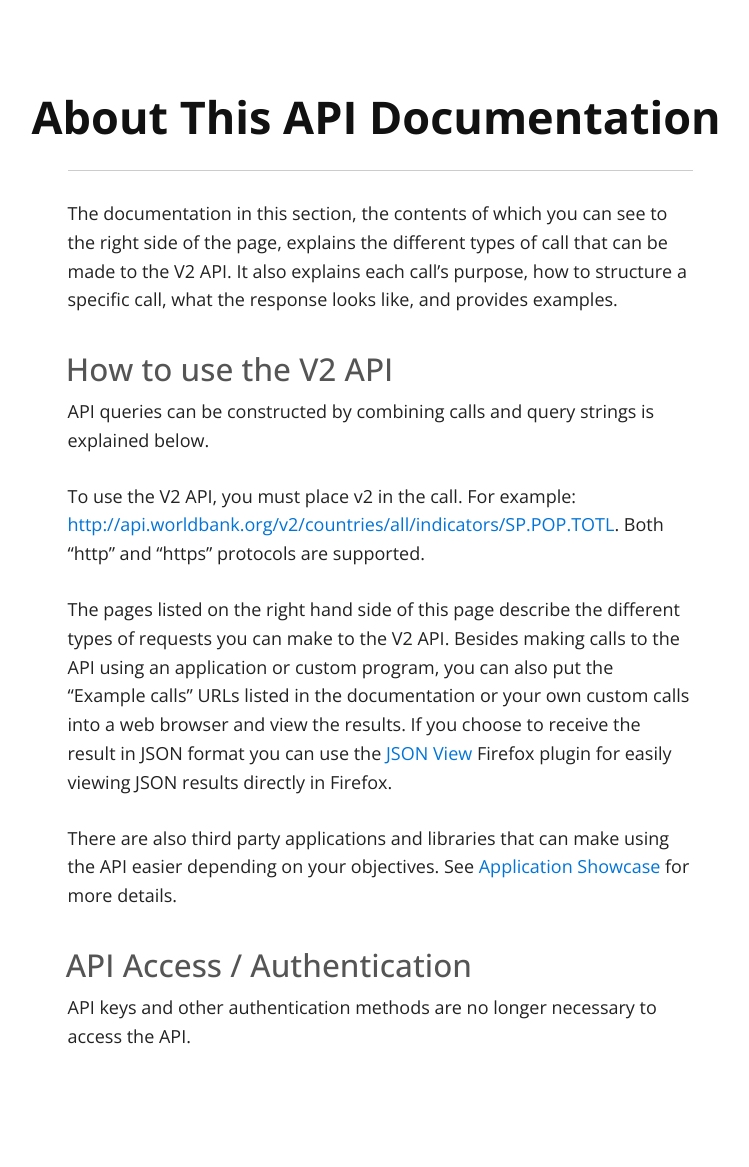
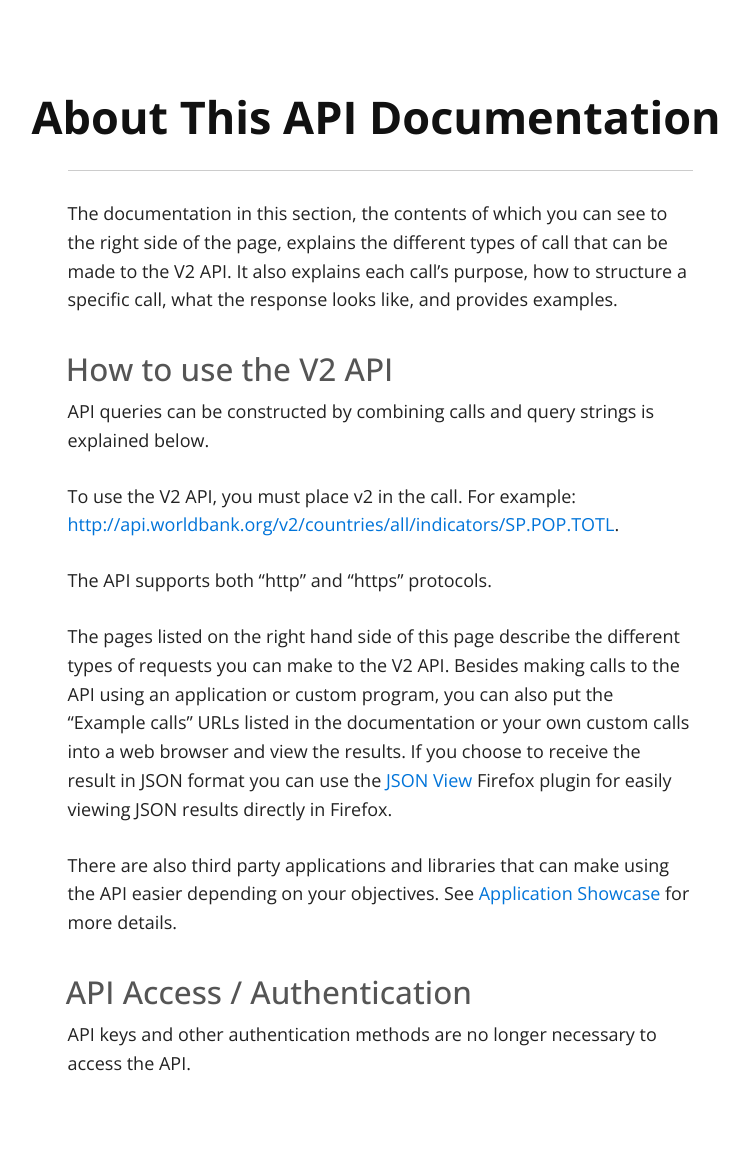
Before and after one commit to tgherzog/apidocs, a Jekyll site: the page built from API_V2_Documentation.md, in a window 1280 px wide. Shown: the whole page, without its empty margins (260-1009 px from the left). Built offline with Jekyll 4.4.1, drawn with Linux system fonts in a browser that asks for light colours; our own code applies the rules of GitHub Pages for plain Markdown files; before the commit the page ends 1140 px from its top, so only the background shows below that.

Commit message:
small fix

```diff
--- a/API_V2_Documentation.md
+++ b/API_V2_Documentation.md
@@ -10,8 +10,9 @@ The documentation in this section, the contents of which you can see to the righ
 ## How to use the V2 API
 API queries can be constructed by combining calls and query strings is explained below.
 
-To use the V2 API, you must place v2 in the call. For example: <http://api.worldbank.org/v2/countries/all/indicators/SP.POP.TOTL>. Both "http" and "https"
-protocols are supported.
+To use the V2 API, you must place v2 in the call. For example: <http://api.worldbank.org/v2/countries/all/indicators/SP.POP.TOTL>.
+
+The API supports both "http" and "https" protocols.
 
 The pages listed on the right hand side of this page describe the different types of requests you can make to the V2 API. Besides making calls to the API using an application or custom program, you can also put the "Example calls" URLs listed in the documentation or your own custom calls into a web browser and view the results. If you choose to receive the result in JSON format you can use the [JSON View](https://addons.mozilla.org/en-US/firefox/addon/10869/) Firefox plugin for easily viewing JSON results directly in Firefox.
 
```
